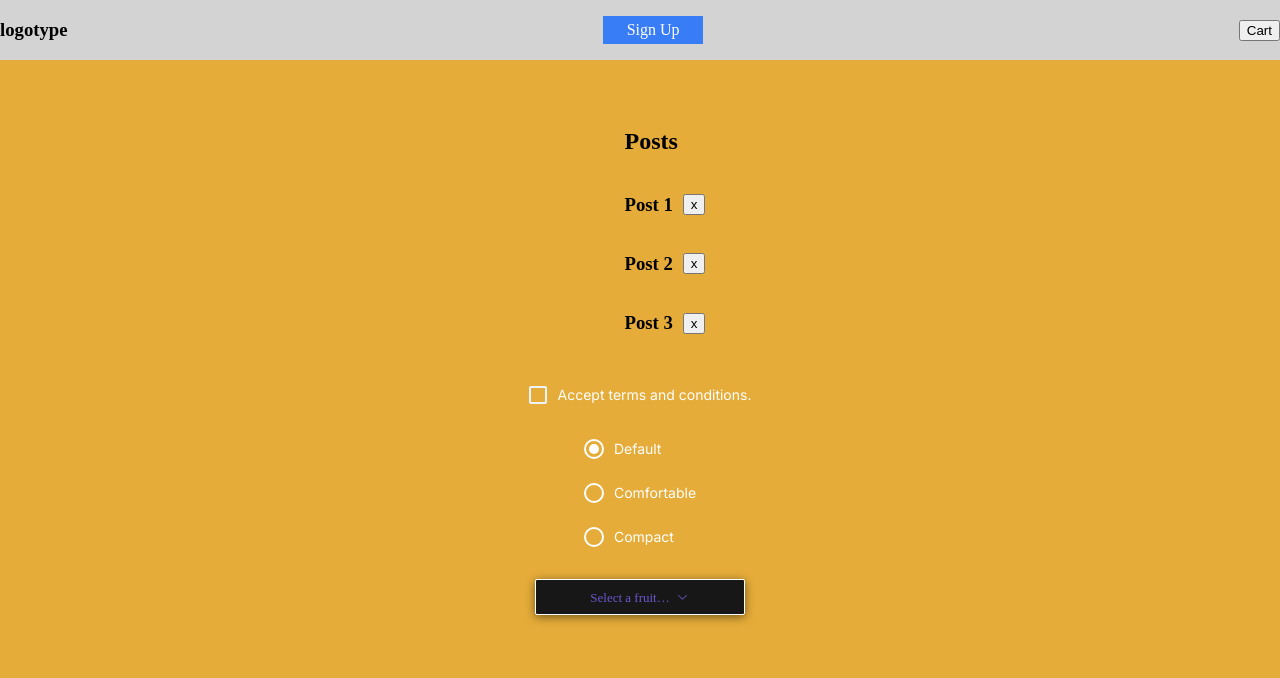
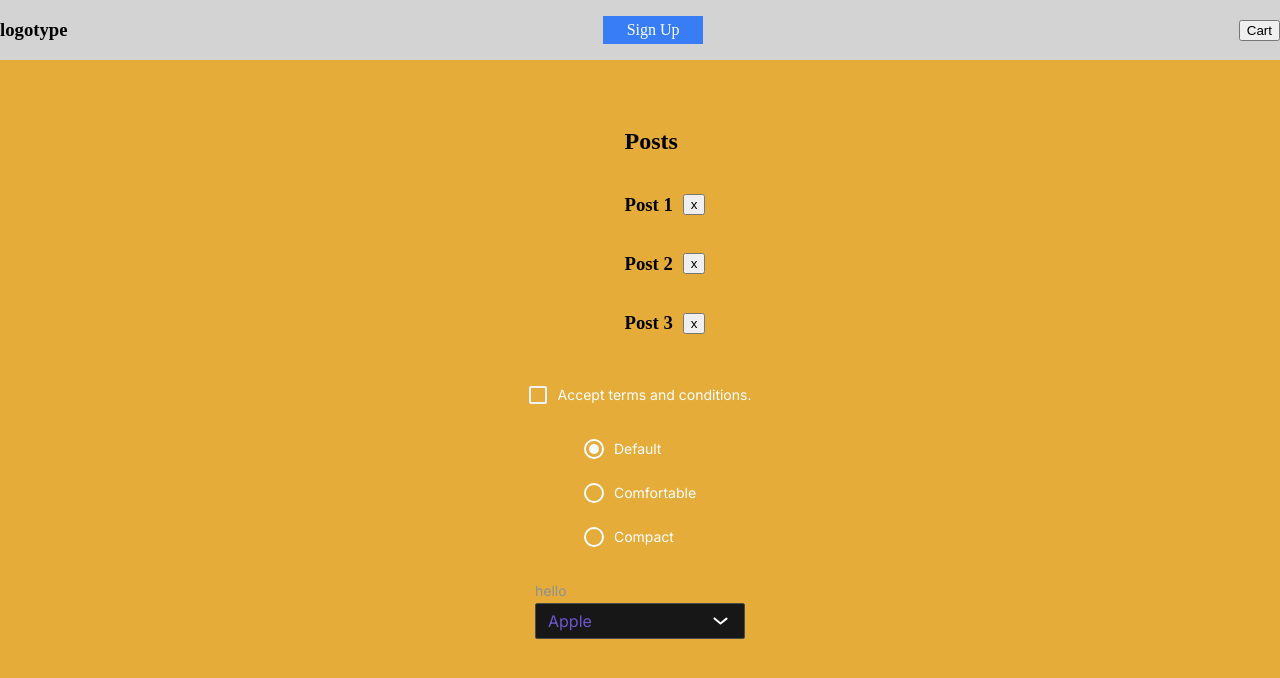
Before and after one commit to dron185/internship, a React (Vite) app: page / in a window 1280 px wide. Shown: the top 678 px of the page. Built offline with nearby package versions, Linux system fonts and the light colour scheme.

Commit message:
feat: correct SelectRadix

```diff
--- a/src/App.tsx
+++ b/src/App.tsx
@@ -3,7 +3,8 @@ import { Posts } from "./components/Posts/Posts.tsx"
 import { CheckboxRadix } from "./components/CheckboxRadix/CheckboxRadix.tsx"
 import s from './App.module.css'
 import { Option, RadioGroupRadix } from "./components/RadioGroupRadix/RadioGroupRadix.tsx"
-import { SelectRadix } from "./components/SelectRadix/SelectRadix.tsx"
+import { Selects } from "./components/Selects/Selects.tsx"
+
 
 
 const radioOptions: Option[] = [
@@ -23,8 +24,7 @@ function App() {
         disabled={false}
       />
       <RadioGroupRadix disabled={false} options={radioOptions}/>
-
-      <SelectRadix/>
+      <Selects/>
     </div>
   )
 }
--- /dev/null
+++ b/src/components/SelectRadix/SelectItem.tsx
@@ -0,0 +1,27 @@
+import React, { ComponentPropsWithRef, ForwardedRef } from "react"
+import * as Select from "@radix-ui/react-select"
+import classnames from "classnames"
+import styles from "./SelectRadix.module.css"
+import { CheckIcon } from "@radix-ui/react-icons"
+
+type SelectItemProps = {
+  /*children: React.ReactNode;*/
+  className?: string;
+} & ComponentPropsWithRef<typeof Select.Item>
+
+export const SelectItem = React.forwardRef(
+  ({ children, className, ...props }: SelectItemProps, forwardedRef: ForwardedRef<HTMLDivElement>) => {
+    return (
+      <Select.Item
+        className={classnames(styles.Item, className)}
+        {...props}
+        ref={forwardedRef}
+      >
+        <Select.ItemText>{children}</Select.ItemText>
+        <Select.ItemIndicator className={styles.ItemIndicator}>
+          <CheckIcon />
+        </Select.ItemIndicator>
+      </Select.Item>
+    )
+  }
+)
--- a/src/components/SelectRadix/SelectRadix.module.css
+++ b/src/components/SelectRadix/SelectRadix.module.css
@@ -1,51 +1,57 @@
-.Root {
-    border-radius: 2px
+:root {
+    --border-radius-s: 2px;
 }
 
 .Trigger {
-    all: unset;
     display: inline-flex;
+    justify-content: space-between;
     align-items: center;
-    justify-content: center;
-    border-radius: 2px;
-    padding: 0 15px;
-    font-size: 13px;
-    line-height: 1;
+    border-radius: var(--border-radius-s);
+    padding: 0 12px;
     height: 36px;
-    gap: 5px;
-    color: var(--violet-11);
-    box-shadow: 0 2px 10px var(--black-a7);
+    color: rgb(255, 255, 255);
+    font-family: Inter, serif;
+    font-size: 16px;
+    font-weight: 400;
+    cursor: pointer;
+
     &:hover {
-        background-color: var(--mauve-3);
+        /*background-color: var(--mauve-3);*/
     }
     &:focus {
-        box-shadow: 0 0 0 2px black;
+        /*box-shadow: 0 0 0 2px black;*/
     }
     &[data-placeholder] {
         color: var(--violet-9);
     }
 
+    &[data-state="open"] {
+        border-radius: var(--border-radius-s) var(--border-radius-s) 0 0;
+    }
+
     margin-bottom: 500px;
     width: 210px;
     box-sizing: border-box;
-    border: 1px solid rgb(255, 255, 255);
+    border: 1px solid rgb(76, 76, 76);
     background: rgb(23, 23, 23);
 }
 
 .Icon {
     color: Var(--violet-11);
+    transition: transform .2s;
+}
+
+[data-state="open"]>.Icon {
+    transform: rotate(180deg);
 }
 
 .Content {
     overflow: hidden;
-    box-shadow:
-            0px 10px 38px -10px rgba(22, 23, 24, 0.35),
-            0px 10px 20px -15px rgba(22, 23, 24, 0.2);
-
     width: 210px;
-    box-sizing: border-box;
     border: 1px solid rgb(255, 255, 255);
     background: rgb(23, 23, 23);
+    border-radius: 0 0 var(--border-radius-s) var(--border-radius-s);
+    cursor: pointer;
 }
 
 .Viewport {
@@ -75,10 +81,11 @@
 }
 
 .Label {
-    padding: 0 25px;
-    font-size: 12px;
-    line-height: 25px;
-    color: var(--mauve-11);
+    color: rgb(141, 144, 148);
+    font-family: Inter, serif;
+    font-size: 14px;
+    font-weight: 400;
+    line-height: 24px;
 }
 
 .Separator {
@@ -117,5 +124,4 @@
 /*.Group {*/
 /*    display: flex;*/
 /*    flex-direction: column;*/
-/*    max-width: 210px;*/
 /*}*/
--- a/src/components/SelectRadix/SelectRadix.tsx
+++ b/src/components/SelectRadix/SelectRadix.tsx
@@ -1,26 +1,27 @@
-import React, { ComponentPropsWithRef, ForwardedRef } from "react"
+import { ReactNode } from "react"
 import * as Select from "@radix-ui/react-select"
-import classnames from "classnames"
-import {
-  CheckIcon,
-  ChevronDownIcon,
-  ChevronUpIcon
-} from "@radix-ui/react-icons"
+import { ChevronDownIcon, ChevronUpIcon } from "@radix-ui/react-icons"
 import styles from "./SelectRadix.module.css"
+import arrowDown from "../../assets/arrow-down.svg"
 
-export const SelectRadix = () => (
+type Props = {
+  children: ReactNode
+  titleLabel?: string
+  defaultSelect: string
+}
+
+export const SelectRadix = ({ titleLabel, children, defaultSelect}: Props) => {
+  return (
     <Select.Root>
-    {/*<Select.Group className={styles.Group}>*/}
-    {/*  <Select.Label className={styles.Label}>Fruits</Select.Label>*/}
-    {/*  */}
-    {/*</Select.Group>*/}
-
+      <Select.Group className={styles.Group}>
+        <Select.Label className={styles.Label}>{titleLabel}</Select.Label>
         <Select.Trigger className={styles.Trigger} aria-label="Food">
-      <Select.Value placeholder="Select a fruit…" />
-      <Select.Icon className={styles.Icon}>
-        <ChevronDownIcon />
+          <Select.Value placeholder={defaultSelect}/>
+          <Select.Icon className={styles.Icon} asChild>
+            <img src={arrowDown} alt="arrow" />
           </Select.Icon>
         </Select.Trigger>
+      </Select.Group>
 
       <Select.Portal>
         <Select.Content
@@ -28,19 +29,14 @@ export const SelectRadix = () => (
           position={"popper"}
           align={"start"}
           avoidCollisions={false}
-        sideOffset={-2}
+          // sideOffset={-1}
         >
           <Select.ScrollUpButton className={styles.ScrollButton}>
             <ChevronUpIcon />
           </Select.ScrollUpButton>
           <Select.Viewport className={styles.Viewport}>
             <Select.Group>
-            {/*<Select.Label className={styles.Label}>Fruits</Select.Label>*/}
-            <SelectItem value="apple">Apple</SelectItem>
-            <SelectItem value="banana">Banana</SelectItem>
-            <SelectItem value="blueberry">Blueberry</SelectItem>
-            <SelectItem value="grapes">Grapes</SelectItem>
-            <SelectItem value="pineapple">Pineapple</SelectItem>
+              {children}
             </Select.Group>
           </Select.Viewport>
           <Select.ScrollDownButton className={styles.ScrollButton}>
@@ -50,25 +46,4 @@ export const SelectRadix = () => (
       </Select.Portal>
     </Select.Root>
   )
-
-type SelectItemProps = {
-  children: React.ReactNode;
-  className?: string;
-} & ComponentPropsWithRef<typeof Select.Item>
-
-const SelectItem = React.forwardRef(
-  ({ children, className, ...props }: SelectItemProps, forwardedRef: ForwardedRef<HTMLDivElement>) => {
-    return (
-      <Select.Item
-        className={classnames(styles.Item, className)}
-        {...props}
-        ref={forwardedRef}
-      >
-        <Select.ItemText>{children}</Select.ItemText>
-        <Select.ItemIndicator className={styles.ItemIndicator}>
-          <CheckIcon />
-        </Select.ItemIndicator>
-      </Select.Item>
-    )
 }
-)
--- /dev/null
+++ b/src/components/Selects/Selects.tsx
@@ -0,0 +1,29 @@
+import { SelectRadix } from "../SelectRadix/SelectRadix.tsx"
+import { SelectItem } from "../SelectRadix/SelectItem.tsx"
+import { useState } from "react"
+
+type Values = {
+  value: string
+  valueTitle: string
+}
+
+export const Selects = () => {
+//const defaultSelect = "Apple"
+  const [values, setValues] = useState<Values[]>([
+    { value: "apple", valueTitle: "Apple" },
+    { value: "banana", valueTitle: "Banana" },
+    { value: "blueberry", valueTitle: "Blueberry" },
+    { value: "grapes", valueTitle: "Grapes" },
+    { value: "pineapple", valueTitle: "Pineapple" }
+  ])
+
+  return (
+    <SelectRadix titleLabel={"hello"} defaultSelect={values[0].valueTitle}>
+      {values.map(value => (
+        <SelectItem key={value.value} value={value.value}>
+          {value.valueTitle}
+        </SelectItem>
+      ))}
+    </SelectRadix>
+  )
+}
```
Also changed, not shown: src/assets/arrow-down.svg (added), src/assets/arrow-up.svg (added). Lines whose indentation alone changed are shown as unchanged.
